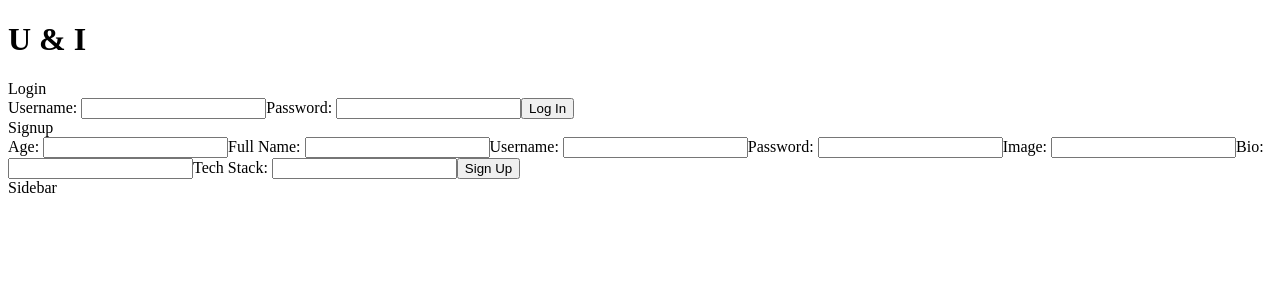
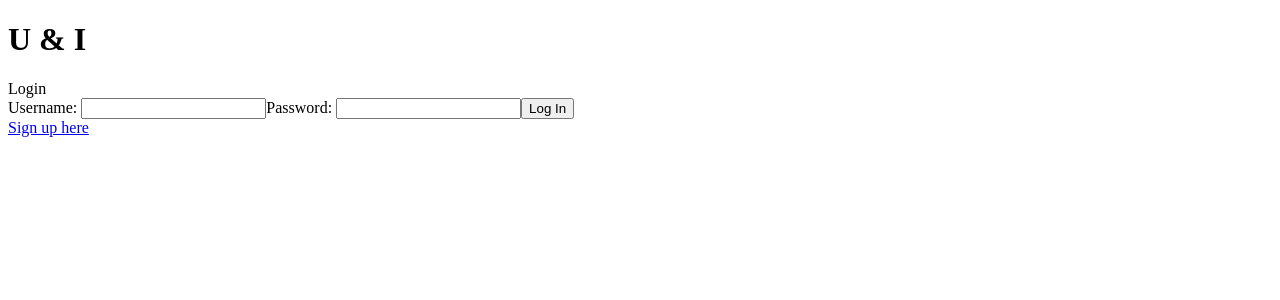
Before and after one commit to batfishny33/scratch-project, a React app: page /home in a window 1280 px wide. Shown: the top 300 px of the page. Built offline with nearby package versions, Linux system fonts and the light colour scheme; no server answers.

Commit message:
added frontend routing. Change true/false on line 24 in Home.jsx to show Home/Login

```diff
--- a/client/components/Login.jsx
+++ b/client/components/Login.jsx
@@ -1,10 +1,11 @@
 import React from 'react';
-
-
+import Signup from '../components/Signup.jsx';
+import { BrowserRouter as Router, Routes, Route ,Link } from 'react-router-dom';
 //POST to users/signin
 //with body: username, password
 
 function Login() {
+
   return (
     <div>Login
       <form className="login" action='/users/signin' method='post'>
@@ -14,6 +15,16 @@ function Login() {
         <input type='text' name='password' id='password'></input>
         <input type='submit' value='Log In'></input>
       </form>
+
+      <Router>
+      <Link to='/signup'>Sign up here</Link>
+      <Routes>
+        <Route path='/signup' element={<Signup />} />
+      </Routes>
+    </Router>
+
+
+
     </div>
 
   )
--- a/client/components/Signup.jsx
+++ b/client/components/Signup.jsx
@@ -1,4 +1,5 @@
 import React from 'react';
+
 
 //for later: change "tech stack" from a text field where user inputs a string to multiple options user can click on to add
   //MAYBE (stretch) allow them to input a custom value in addition to clickable multiple options
--- a/client/src/App.jsx
+++ b/client/src/App.jsx
@@ -1,10 +1,8 @@
+
 import React, { useState } from 'react';
-import { render } from 'react-dom';
-
-
 import Home from './Home.jsx';
 import Login from '../components/Login.jsx';
-import Signup from '../components/Signup.jsx';
+
 
 /*
 
@@ -22,17 +20,15 @@ import Signup from '../components/Signup.jsx';
  */
 function App() {
 
-  const [ currentUser, setCurrentUser ] =  useState({});
+  const [ currentUser, setCurrentUser ] =  useState({fullName: 'Ninja', username: 'nagoya123', password: '123'});
+  const [ loggedIn, setLoggedin ] = useState(false);
 
   return (
     <div>
       <h1>U &amp; I</h1>
-      <Login />
-      <Signup />
-      <Home />
+      {loggedIn ? <Home /> : <Login />}
+      </div>
 
-
-      </div>
   )
 }
 
--- a/client/src/Home.jsx
+++ b/client/src/Home.jsx
@@ -7,6 +7,7 @@ import UserDisplay from '../components/UserDisplay';
 function Home() {
   return (
     <div>
+      HOME
       <Sidebar />
       <UserDisplay />
     </div>
```
